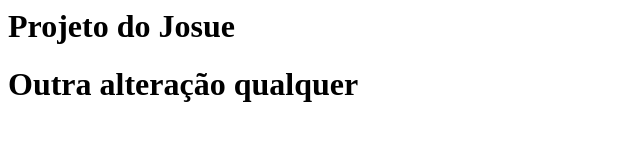
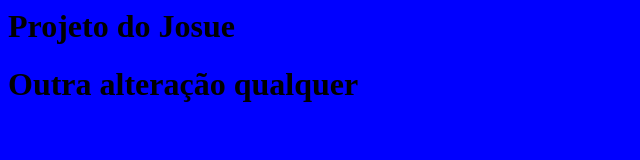
Before and after one commit to josuerodrigues1/curso-git, a plain HTML site: page index.html in a window 1280 px wide. Shown: the whole page, without its empty margins (0-640 px from the left). Drawn offline with Linux system fonts and the light colour scheme.

Commit message:
Adicionei o estilo na branch design

```diff
--- /dev/null
+++ b/design.css
@@ -0,0 +1,3 @@
+body {
+  background-color: blue;
+}
--- a/index.html
+++ b/index.html
@@ -1,5 +1,5 @@
 <html>
-    <head></head>
+    <head><link rel="stylesheet" type="text/css" href="/design.css"/></head>
     <body>
         <h1>Projeto do Josue</h1>
         <h1>Outra alteração qualquer</h1>
```
